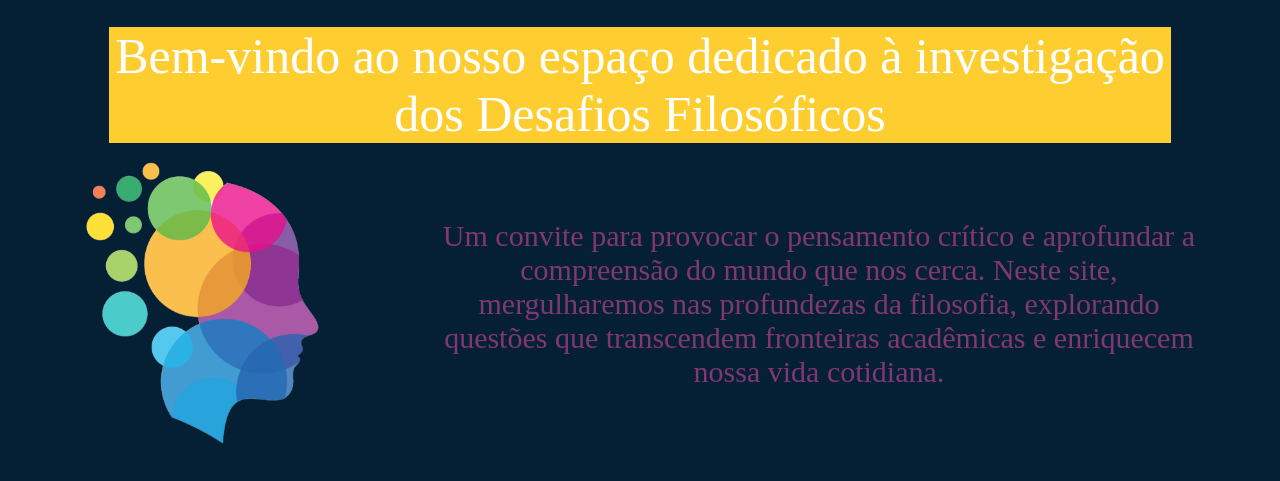
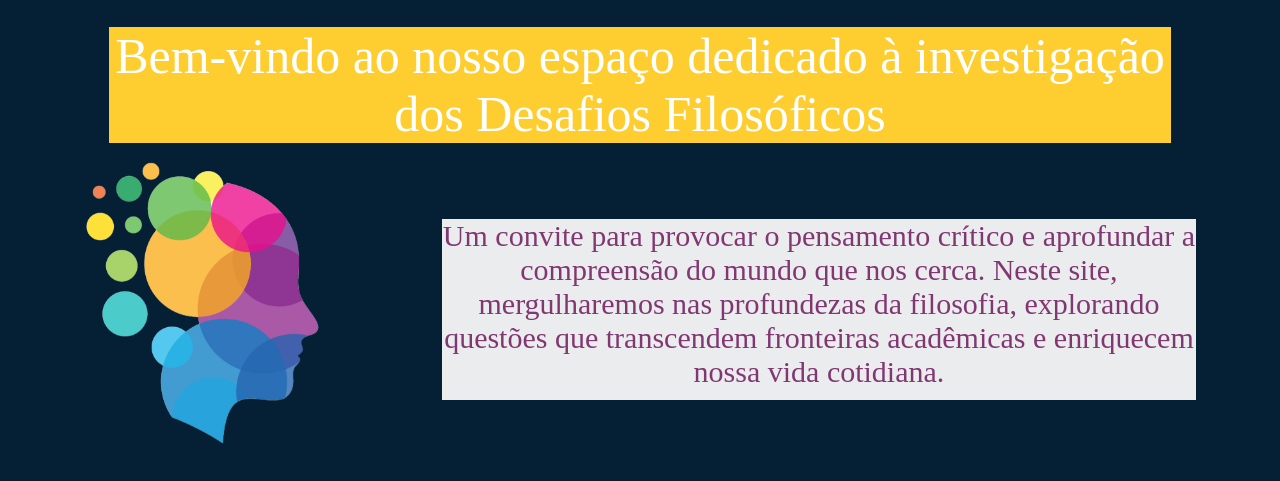
Before and after one commit to Ferfkm/FormadoresTurmaD, a plain HTML site: page index.html in a window 1280 px wide. Shown: the part 147-628 px from the top of the page. Drawn offline with Linux system fonts and the light colour scheme.

Commit message:
opacidade

```diff
--- a/style.css
+++ b/style.css
@@ -42,4 +42,6 @@ margin-top: 1%;;
 .paragrafo__dois{
     margin: 6%;
     text-align: center;
+    background-color: var(--cor-de-fundo);
+    opacity: 1;
 }
```
